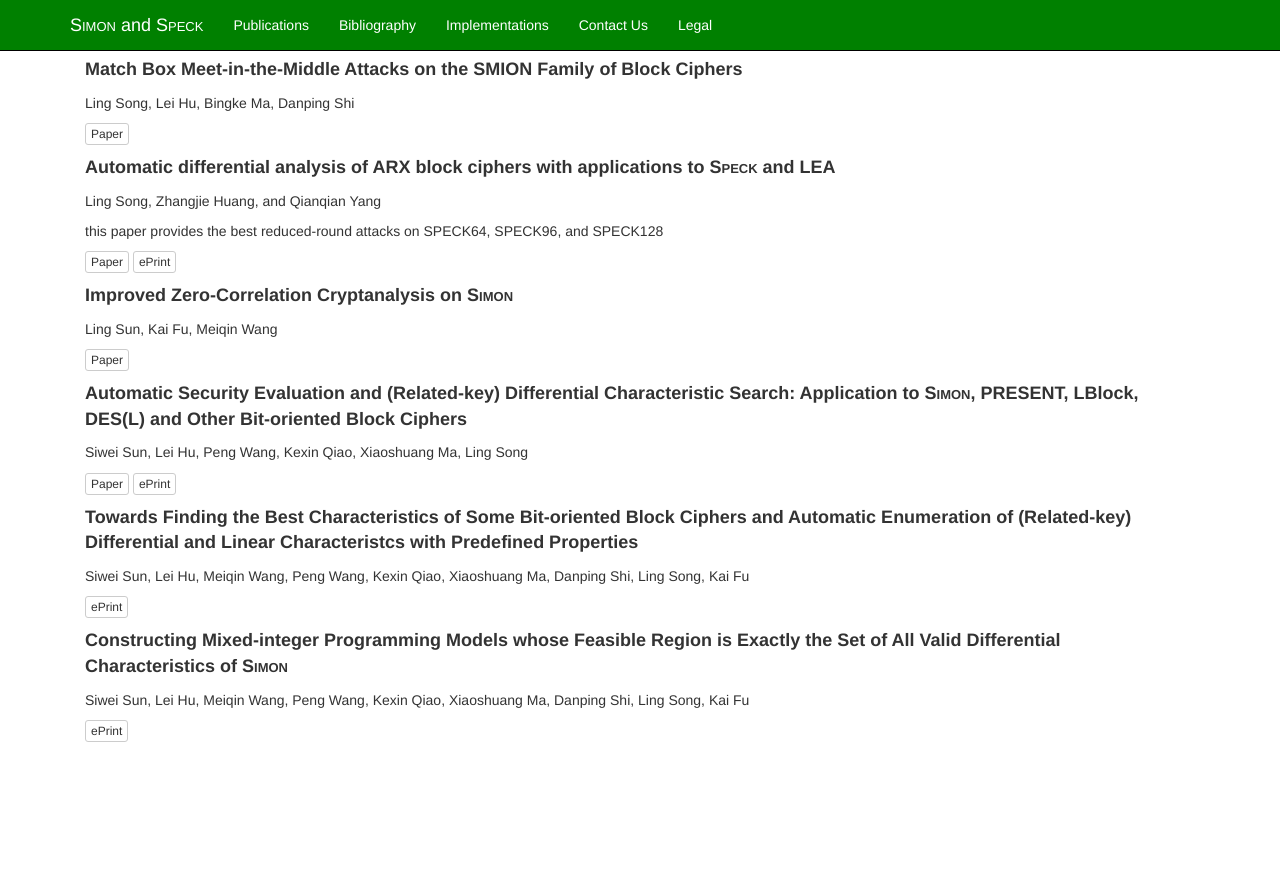
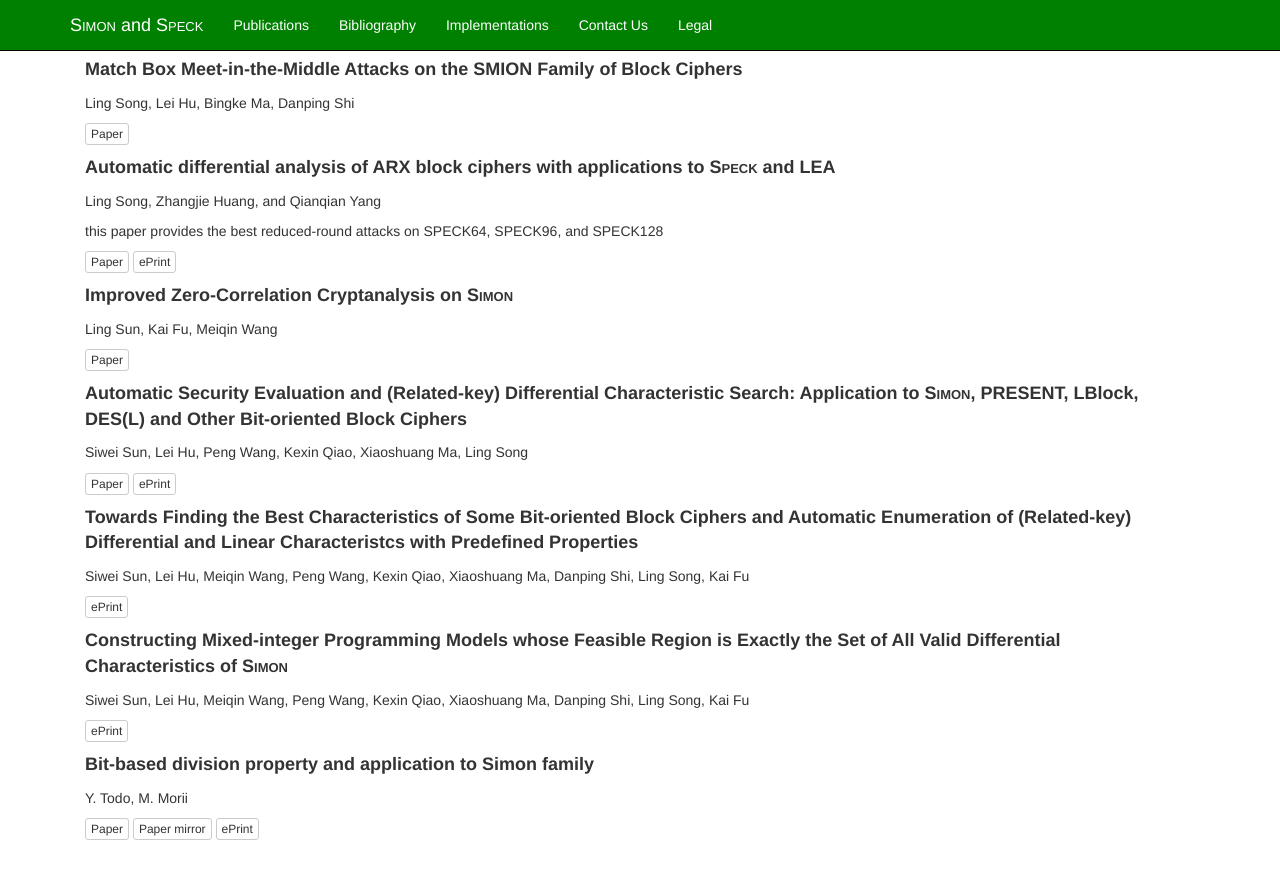
Before and after one commit to nsacyber/simon-speck, a Jekyll site: the page built from bibliography/index.html, in a window 1280 px wide and 900 px high, scrolled down 834 px. Shown: the top 879 px of the window. Built offline with Jekyll 4.4.1, drawn with Linux system fonts in a browser that asks for light colours; nearby versions of some CDN libraries; before the commit the page ends 1636 px from its top, so only the background shows below that.

Commit message:
Added bib entry

```diff
--- a/_data/bibs.yml
+++ b/_data/bibs.yml
@@ -63,8 +63,14 @@
   alt_eprint: https://eprint.iacr.org/2014/747.pdf
 
 
-
-
 - title: "Constructing Mixed-integer Programming Models whose Feasible Region is Exactly the Set of All Valid Differential Characteristics of SIMON"
   authors: Siwei Sun, Lei Hu, Meiqin Wang, Peng Wang, Kexin Qiao, Xiaoshuang Ma, Danping Shi, Ling Song, Kai Fu
   alt_eprint: https://eprint.iacr.org/2015/122.pdf
+
+
+- title: "Bit-based division property and application to Simon family"
+  authors: Y. Todo, M. Morii
+  description:
+  url: https://link.springer.com/chapter/10.1007/978-3-662-52993-5_18
+  alt_url: http://citeseerx.ist.psu.edu/viewdoc/download?doi=10.1.1.709.7746&rep=rep1&type=pdf
+  alt_eprint: https://eprint.iacr.org/2016/285.pdf
```
